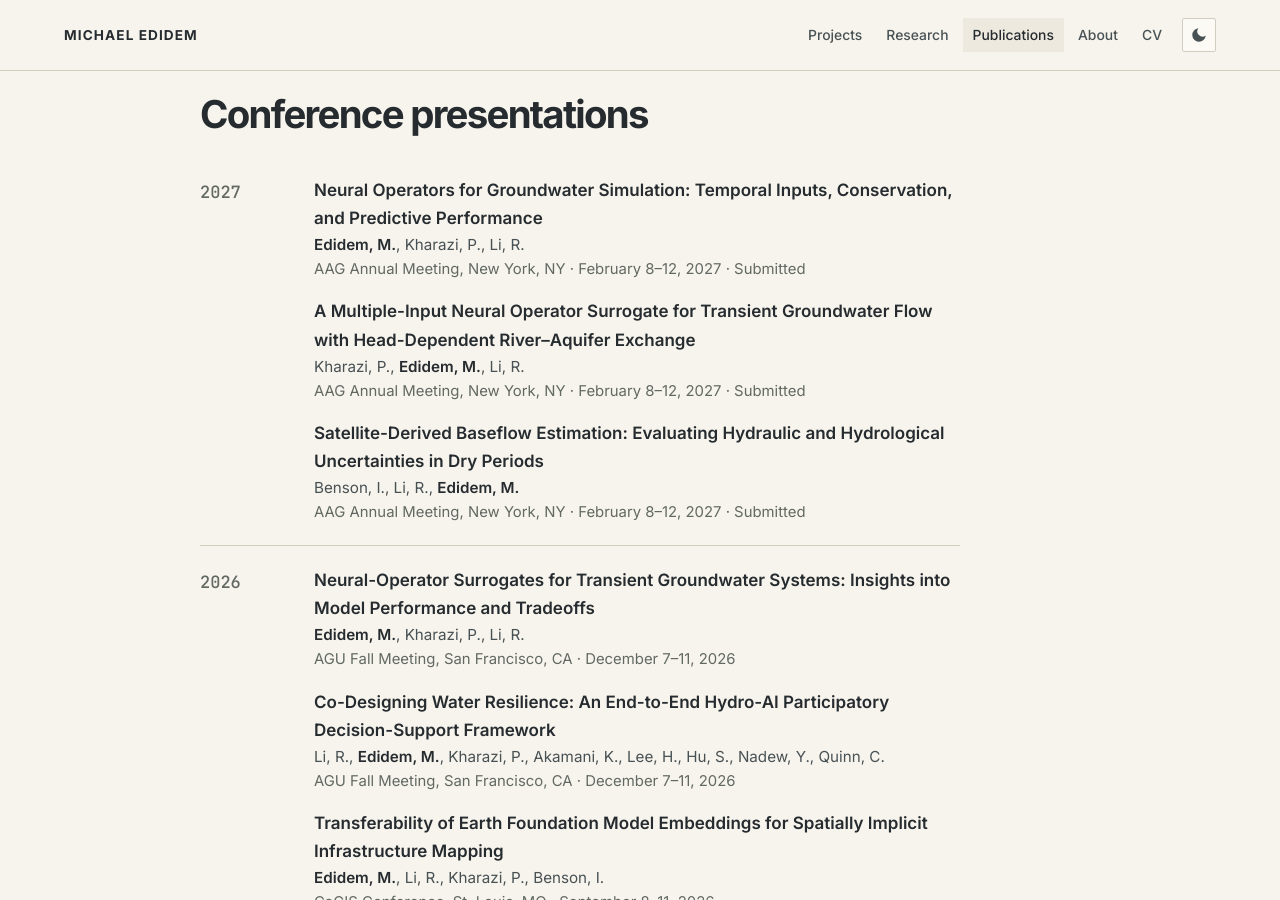
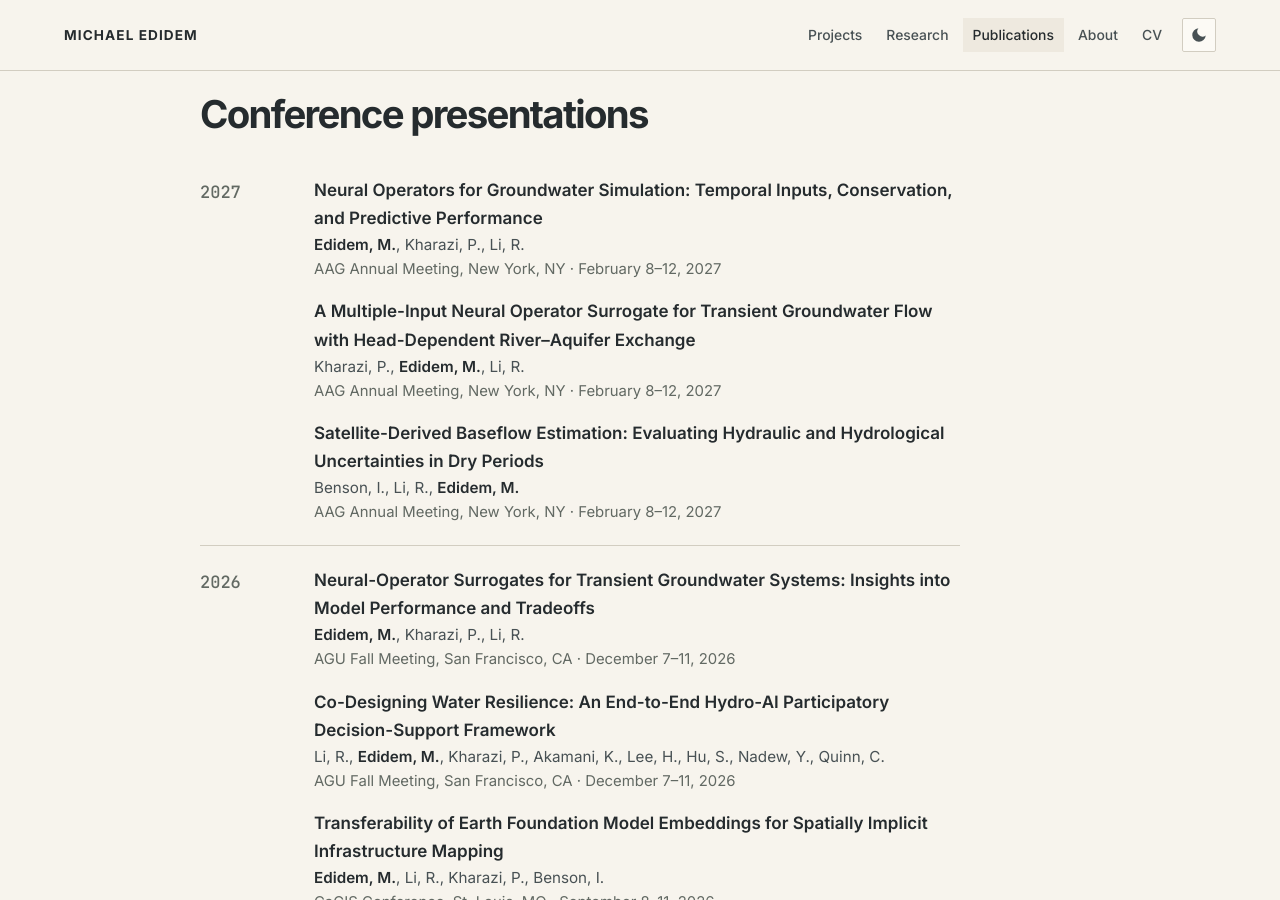
Before and after one commit to mikedidem/medidem, a Jekyll site: the page built from _pages/publications.html, in a window 1280 px wide and 900 px high, scrolled down 1844 px. Built offline with Jekyll 4.4.1, drawn with Linux system fonts in a browser that asks for light colours.

Commit message:
Mark AAG 2027 abstracts accepted; update presentation count

```diff
--- a/_pages/home.html
+++ b/_pages/home.html
@@ -24,7 +24,7 @@ title: ""
   <div class="container">
     <div class="stats">
       <div class="stat"><div class="stat__value">5</div><div class="stat__label">peer-reviewed papers, 2 as first author</div></div>
-      <div class="stat"><div class="stat__value">6</div><div class="stat__label">conference presentations given<br><small>5 completed · 1 scheduled (AGU 2026)</small></div></div>
+      <div class="stat"><div class="stat__value">7</div><div class="stat__label">conference presentations given<br><small>5 completed · 2 scheduled (AGU 2026, AAG 2027)</small></div></div>
       <div class="stat"><div class="stat__value">1</div><div class="stat__label">deployed decision-support system (CHIRRP)</div></div>
       <div class="stat"><div class="stat__value">2025–26</div><div class="stat__label">SIUC University-wide Outstanding Thesis Award</div></div>
     </div>
--- a/_pages/publications.html
+++ b/_pages/publications.html
@@ -79,17 +79,17 @@ description: "Peer-reviewed publications and conference presentations by Michael
           <div class="talk">
             <div class="talk__title">Neural Operators for Groundwater Simulation: Temporal Inputs, Conservation, and Predictive Performance</div>
             <div class="pub__authors"><strong>Edidem, M.</strong>, Kharazi, P., Li, R.</div>
-            <div class="talk__meta">AAG Annual Meeting, New York, NY · February 8–12, 2027 · Submitted</div>
+            <div class="talk__meta">AAG Annual Meeting, New York, NY · February 8–12, 2027</div>
           </div>
           <div class="talk">
             <div class="talk__title">A Multiple-Input Neural Operator Surrogate for Transient Groundwater Flow with Head-Dependent River–Aquifer Exchange</div>
             <div class="pub__authors">Kharazi, P., <strong>Edidem, M.</strong>, Li, R.</div>
-            <div class="talk__meta">AAG Annual Meeting, New York, NY · February 8–12, 2027 · Submitted</div>
+            <div class="talk__meta">AAG Annual Meeting, New York, NY · February 8–12, 2027</div>
           </div>
           <div class="talk">
             <div class="talk__title">Satellite-Derived Baseflow Estimation: Evaluating Hydraulic and Hydrological Uncertainties in Dry Periods</div>
             <div class="pub__authors">Benson, I., Li, R., <strong>Edidem, M.</strong></div>
-            <div class="talk__meta">AAG Annual Meeting, New York, NY · February 8–12, 2027 · Submitted</div>
+            <div class="talk__meta">AAG Annual Meeting, New York, NY · February 8–12, 2027</div>
           </div>
         </div>
       </div>
```
